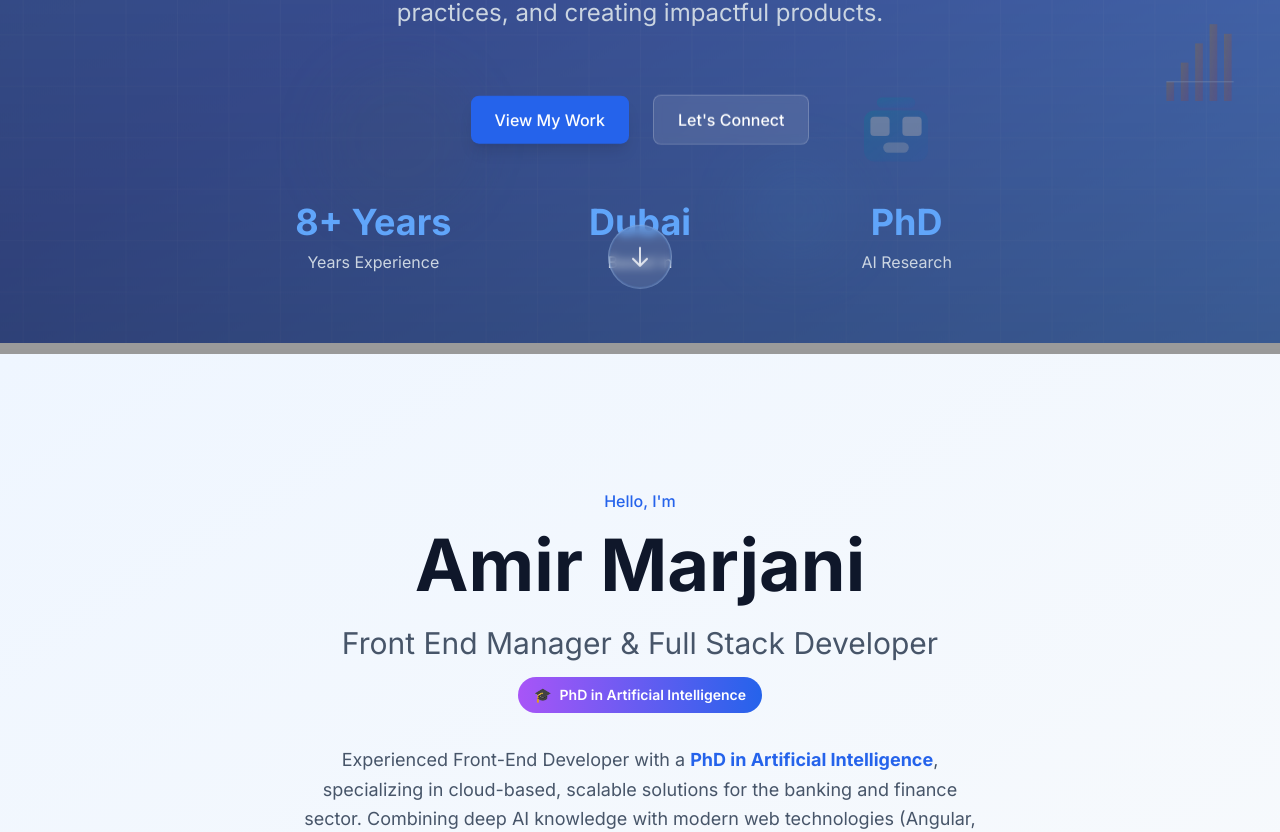
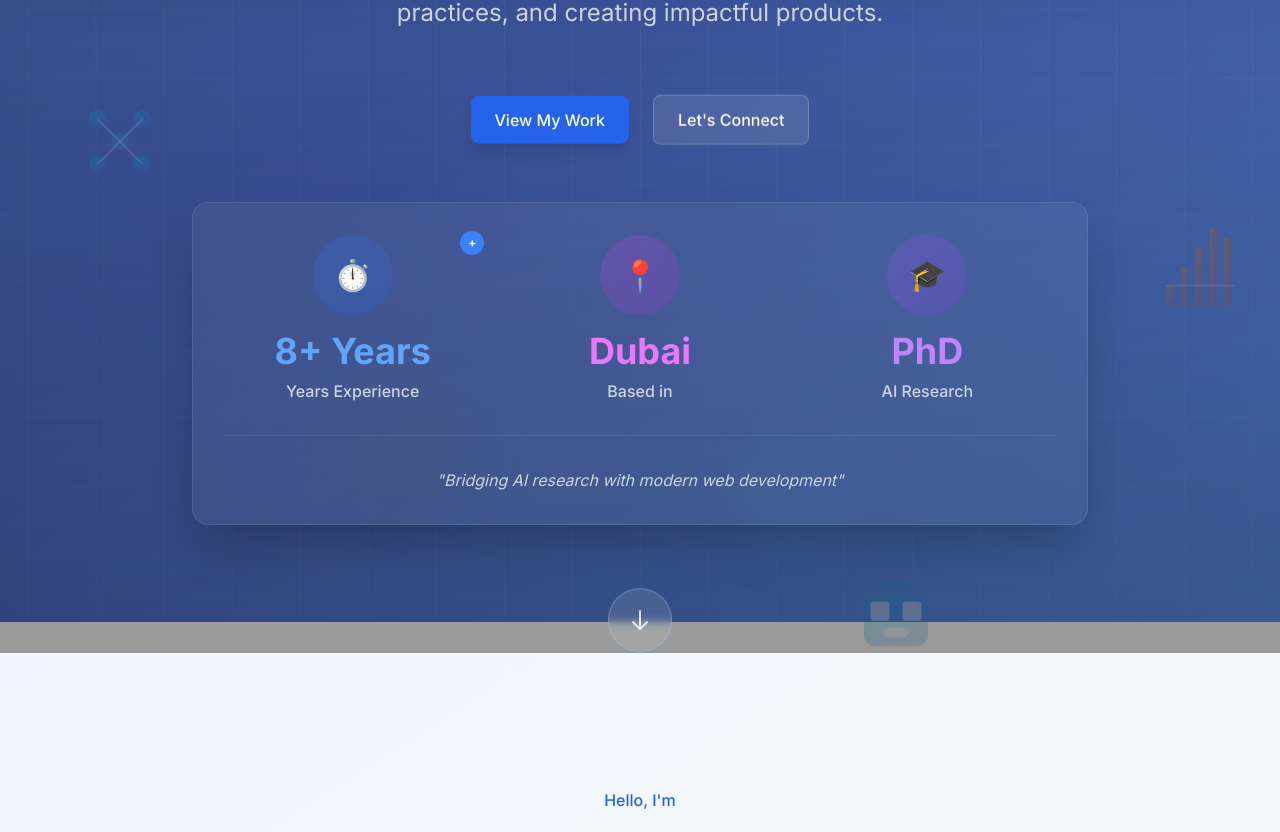
Before and after one commit to marjani34/portfolio, a Next.js app: page / in a window 1280 px wide. Shown: the part 572-1404 px from the top of the page. Built offline with nearby package versions, Linux system fonts and the light colour scheme.

Commit message:
parllax done

```diff
--- a/src/sections/ParallaxHero.tsx
+++ b/src/sections/ParallaxHero.tsx
@@ -231,23 +231,68 @@ const ParallaxHero = () => {
           </Parallax>
 
           {/* Stats */}
-          <Parallax speed={0} className="mt-12 md:mt-16 pb-16 md:pb-20">
+          <Parallax speed={0} className="mt-12 md:mt-16 pb-24 md:pb-32">
             <div
-              className={`grid grid-cols-1 md:grid-cols-3 gap-6 md:gap-8 max-w-3xl mx-auto transition-all duration-1000 delay-1200 ${
+              className={`max-w-4xl mx-auto transition-all duration-1000 delay-1200 ${
                 isVisible ? 'opacity-100 translate-y-0' : 'opacity-0 translate-y-8'
               }`}
             >
-              <div className="text-center">
-                <div className="text-2xl sm:text-3xl md:text-4xl font-bold text-primary-400 mb-1 md:mb-2">{personalInfo.experience}</div>
-                <div className="text-secondary-300 text-xs sm:text-sm md:text-base">Years Experience</div>
-              </div>
-              <div className="text-center">
-                <div className="text-2xl sm:text-3xl md:text-4xl font-bold text-primary-400 mb-1 md:mb-2">{personalInfo.location.split(',')[0]}</div>
-                <div className="text-secondary-300 text-xs sm:text-sm md:text-base">Based in</div>
-              </div>
-              <div className="text-center">
-                <div className="text-2xl sm:text-3xl md:text-4xl font-bold text-primary-400 mb-1 md:mb-2">PhD</div>
-                <div className="text-secondary-300 text-xs sm:text-sm md:text-base">AI Research</div>
+              {/* Stats Container with Glassmorphism */}
+              <div className="bg-white/5 backdrop-blur-sm border border-white/10 rounded-2xl p-6 md:p-8 shadow-2xl">
+                <div className="grid grid-cols-1 md:grid-cols-3 gap-6 md:gap-8">
+                  {/* Experience */}
+                  <div className="text-center group">
+                    <div className="relative">
+                      <div className="w-16 h-16 md:w-20 md:h-20 bg-gradient-to-br from-primary-500/20 to-primary-600/20 rounded-full flex items-center justify-center mx-auto mb-4 group-hover:scale-110 transition-transform duration-300">
+                        <span className="text-2xl md:text-3xl">⏱️</span>
+                      </div>
+                      <div className="absolute -top-1 -right-1 w-6 h-6 bg-primary-500 rounded-full flex items-center justify-center">
+                        <span className="text-xs text-white font-bold">+</span>
+                      </div>
+                    </div>
+                    <div className="text-3xl md:text-4xl font-bold text-primary-400 mb-2 group-hover:text-primary-300 transition-colors duration-300">
+                      {personalInfo.experience}
+                    </div>
+                    <div className="text-secondary-300 text-sm md:text-base font-medium">
+                      Years Experience
+                    </div>
+                  </div>
+
+                  {/* Location */}
+                  <div className="text-center group">
+                    <div className="w-16 h-16 md:w-20 md:h-20 bg-gradient-to-br from-accent-500/20 to-accent-600/20 rounded-full flex items-center justify-center mx-auto mb-4 group-hover:scale-110 transition-transform duration-300">
+                      <span className="text-2xl md:text-3xl">📍</span>
+                    </div>
+                    <div className="text-3xl md:text-4xl font-bold text-accent-400 mb-2 group-hover:text-accent-300 transition-colors duration-300">
+                      {personalInfo.location.split(',')[0]}
+                    </div>
+                    <div className="text-secondary-300 text-sm md:text-base font-medium">
+                      Based in
+                    </div>
+                  </div>
+
+                  {/* PhD */}
+                  <div className="text-center group">
+                    <div className="w-16 h-16 md:w-20 md:h-20 bg-gradient-to-br from-purple-500/20 to-purple-600/20 rounded-full flex items-center justify-center mx-auto mb-4 group-hover:scale-110 transition-transform duration-300">
+                      <span className="text-2xl md:text-3xl">🎓</span>
+                    </div>
+                    <div className="text-3xl md:text-4xl font-bold text-purple-400 mb-2 group-hover:text-purple-300 transition-colors duration-300">
+                      PhD
+                    </div>
+                    <div className="text-secondary-300 text-sm md:text-base font-medium">
+                      AI Research
+                    </div>
+                  </div>
+                </div>
+
+                {/* Divider */}
+                <div className="mt-6 md:mt-8 pt-6 md:pt-8 border-t border-white/10">
+                  <div className="text-center">
+                    <p className="text-secondary-300 text-sm md:text-base italic">
+                      "Bridging AI research with modern web development"
+                    </p>
+                  </div>
+                </div>
               </div>
             </div>
           </Parallax>
```
Also changed, not shown: src/assets/images/profile.png (added).
